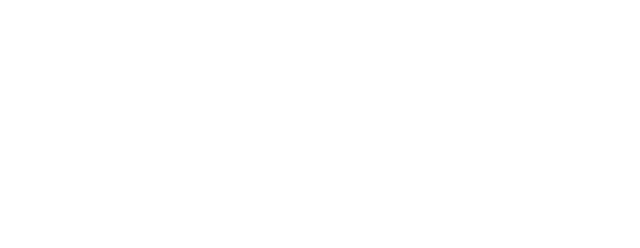
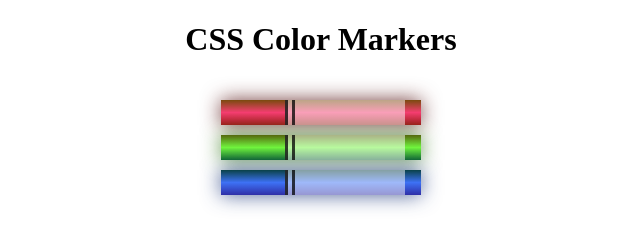
Before and after one commit to Thrisha-U-Shetty/html5, a plain HTML site: page index.html in a window 1280 px wide. Shown: the whole page, without its empty margins (319-959 px from the left). Drawn offline with Linux system fonts and the light colour scheme.

Commit message:
Implemented structure of page

```diff
--- a/index.html
+++ b/index.html
@@ -4,4 +4,23 @@
     <meta charset="utf-8">
     <meta name="viewport" content="width=device-width, initial-scale=1.0">
     <title>Colored Markers</title>
+    <link rel="stylesheet" href="style.css">
   </head>
+  <body>
+    <h1>CSS Color Markers</h1>
+    <div class="container">
+      <div class="marker red">
+        <div class="cap"></div>
+        <div class="sleeve"></div>
+      </div>
+      <div class="marker green">
+        <div class="cap"></div>
+        <div class="sleeve"></div>
+      </div>
+      <div class="marker blue">
+        <div class="cap"></div>
+        <div class="sleeve"></div>
+      </div>
+    </div>
+  </body>
+</html>
--- a/style.css
+++ b/style.css
@@ -12,3 +12,33 @@ h1 {
     height: 25px;
     margin: 10px auto;
   }
+
+  .cap {
+    width: 60px;
+    height: 25px;
+  }
+
+  .sleeve {
+    width: 110px;
+    height: 25px;
+    background-color: rgba(255, 255, 255, 0.5);
+    border-left: 10px double rgba(0, 0, 0, 0.75);
+  }
+
+  .cap, .sleeve {
+    display: inline-block;
+  }
+
+  .red {
+    background: linear-gradient(rgb(122, 74, 14), rgb(245, 62, 113), rgb(162, 27, 27));
+    box-shadow: 0 0 20px 0 rgba(83, 14, 14, 0.8);
+  }
+
+  .green {
+    background: linear-gradient(#55680D, #71F53E, #116C31);
+    box-shadow: 0 0 20px 0 #3B7E20CC;
+  }
+  .blue {
+    background: linear-gradient(hsl(186, 76%, 16%), hsl(223, 90%, 60%), hsl(240, 56%, 42%));
+    box-shadow: 0 0 20px 0 hsla(223,59%,31%,0.8);
+  }
```
